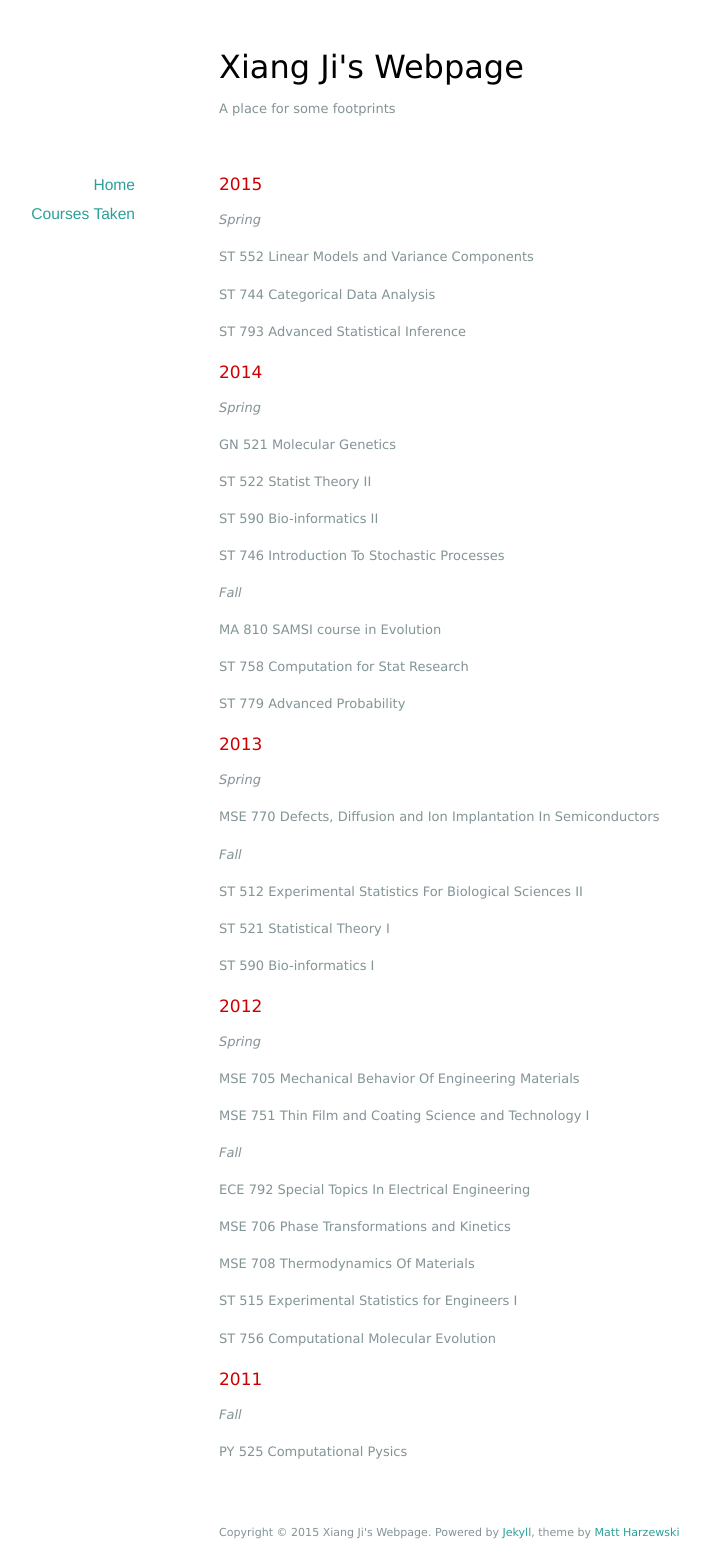
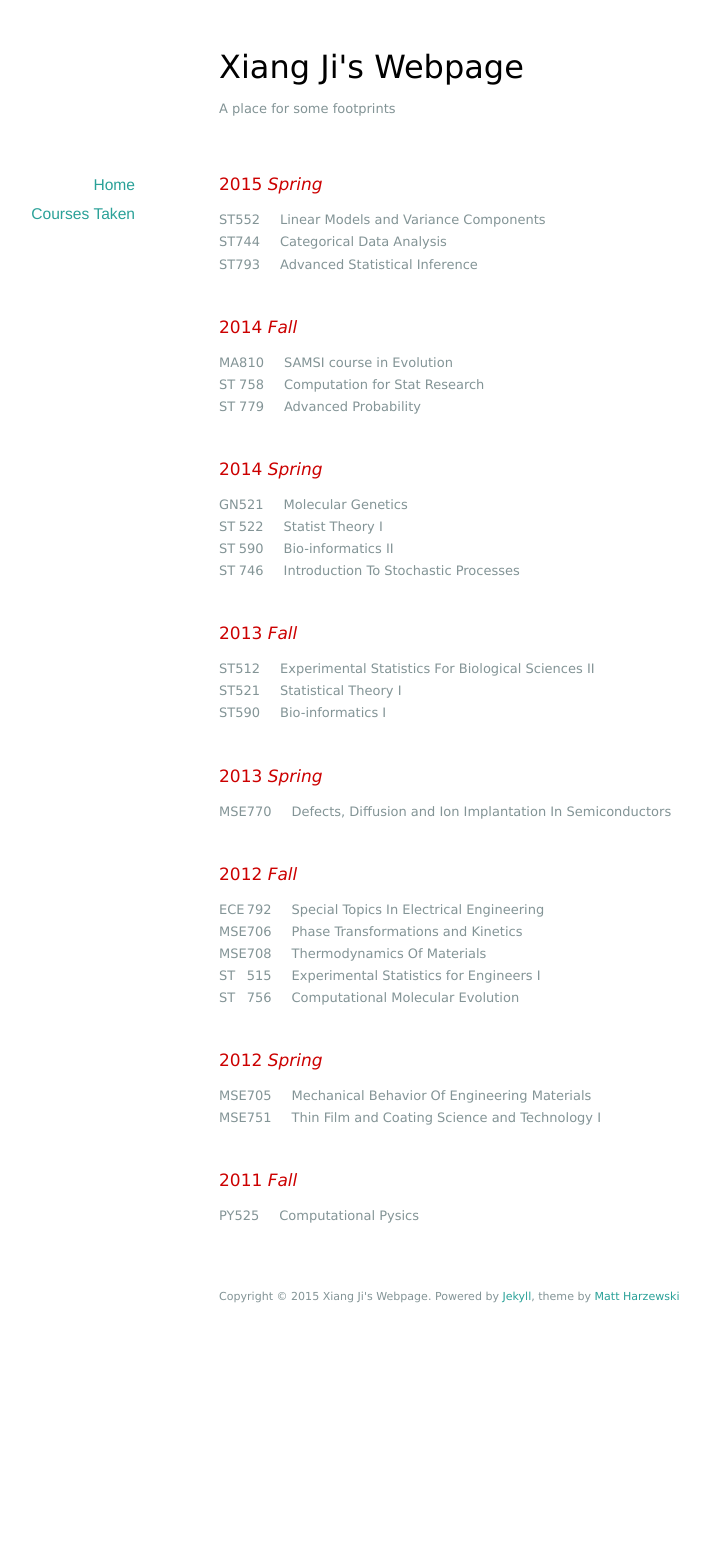
Before and after one commit to xiang-ji-ncsu/xiang-ji-ncsu.github.io, a Jekyll site: the page built from Courses/index.markdown, in a window 1280 px wide. Shown: the whole page, without its empty margins (171-881 px from the left). Built offline with Jekyll 4.4.1, drawn with Linux system fonts in a browser that asks for light colours; nearby versions of some CDN libraries; after the commit the page ends 1327 px from its top, so only the background shows below that.

Commit message:
add course taken page with markdown tables

```diff
--- a/Courses/index.markdown
+++ b/Courses/index.markdown
@@ -1,74 +1,70 @@
 ---
 layout: default
-title: About
+title: Courses Taken
 ---
 
-#2015
+#2015 *Spring*
 
-*Spring*
+ST | 552 | <code>&nbsp;&nbsp;&nbsp;</code>Linear Models and Variance Components
+:------------- | :------------- |:-------------
+ST | 744 | <code>&nbsp;&nbsp;&nbsp;</code>Categorical Data Analysis
+ST | 793 | <code>&nbsp;&nbsp;&nbsp;</code>Advanced Statistical Inference
 
-ST  552  Linear Models and Variance Components
+<br>
 
-ST  744  Categorical Data Analysis
+#2014 *Fall*
 
-ST  793  Advanced Statistical Inference
+MA | 810 | <code>&nbsp;&nbsp;&nbsp;</code>SAMSI course in Evolution
+:------------- | :------------- |:-------------
+ST | 758 | <code>&nbsp;&nbsp;&nbsp;</code>Computation for Stat Research
+ST | 779 | <code>&nbsp;&nbsp;&nbsp;</code>Advanced Probability
 
-#2014
+<br>
 
-*Spring*
+#2014 *Spring*
 
-GN  521  Molecular Genetics
+GN | 521 | <code>&nbsp;&nbsp;&nbsp;</code>Molecular Genetics
+:------------- | :------------- |:-------------
+ST | 522 | <code>&nbsp;&nbsp;&nbsp;</code>Statist Theory I
+ST | 590 | <code>&nbsp;&nbsp;&nbsp;</code>Bio-informatics II
+ST | 746 | <code>&nbsp;&nbsp;&nbsp;</code>Introduction To Stochastic Processes
 
-ST  522  Statist Theory II
+<br>
 
-ST  590  Bio-informatics II
+#2013 *Fall*
 
-ST  746  Introduction To Stochastic Processes
+ST | 512 | <code>&nbsp;&nbsp;&nbsp;</code>Experimental Statistics For Biological Sciences II
+:------------- | :------------- |:-------------
+ST | 521 | <code>&nbsp;&nbsp;&nbsp;</code>Statistical Theory I
+ST | 590 | <code>&nbsp;&nbsp;&nbsp;</code>Bio-informatics I
 
-*Fall*
+<br>
 
-MA  810  SAMSI course in Evolution
+#2013 *Spring*
 
-ST  758  Computation for Stat Research
+MSE | 770 | <code>&nbsp;&nbsp;&nbsp;</code>Defects, Diffusion and Ion Implantation In Semiconductors
 
-ST  779  Advanced Probability
+<br>
 
-#2013
+#2012 *Fall*
 
-*Spring*
+ECE | 792 | <code>&nbsp;&nbsp;&nbsp;</code>Special Topics In Electrical Engineering
+:------------- | :------------- |:-------------
+MSE | 706 | <code>&nbsp;&nbsp;&nbsp;</code>Phase Transformations and Kinetics
+MSE | 708 | <code>&nbsp;&nbsp;&nbsp;</code>Thermodynamics Of Materials
+ST  | 515 | <code>&nbsp;&nbsp;&nbsp;</code>Experimental Statistics for Engineers I
+ST  | 756 | <code>&nbsp;&nbsp;&nbsp;</code>Computational Molecular Evolution
 
-MSE 770  Defects, Diffusion and Ion Implantation In Semiconductors
+<br>
 
-*Fall*
+#2012 *Spring*
 
-ST  512  Experimental Statistics For Biological Sciences II
+MSE | 705 | <code>&nbsp;&nbsp;&nbsp;</code>Mechanical Behavior Of Engineering Materials
+:------------- | :------------- |:-------------
+MSE | 751 | <code>&nbsp;&nbsp;&nbsp;</code>Thin Film and Coating Science and Technology I
 
-ST  521  Statistical Theory I
+<br>
 
-ST  590  Bio-informatics I
+#2011 *Fall*
 
-#2012
-
-*Spring*
-
-MSE 705  Mechanical Behavior Of Engineering Materials
-
-MSE 751  Thin Film and Coating Science and Technology I
-
-*Fall*
-
-ECE 792  Special Topics In Electrical Engineering
-
-MSE 706  Phase Transformations and Kinetics
-
-MSE 708  Thermodynamics Of Materials
-
-ST  515  Experimental Statistics for Engineers I
-
-ST  756  Computational Molecular Evolution
-
-#2011
-
-*Fall*
-
-PY  525   Computational Pysics
+PY  | 525 | <code>&nbsp;&nbsp;&nbsp;</code>Computational Pysics
```
Also changed, not shown: 1 other file.
